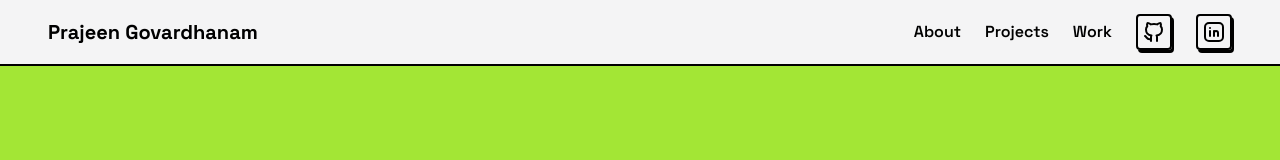
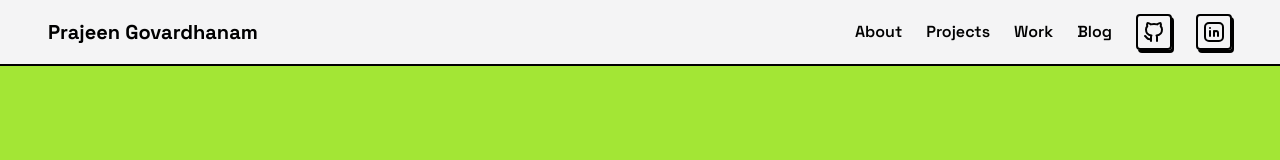
Before and after one commit to PrajeenRG/personal-website, a SvelteKit app: page / in a window 1280 px wide. Shown: the top 160 px of the page. Built offline with nearby package versions, Linux system fonts and the light colour scheme.

Commit message:
:construction: Add link to blog page
Signed-off-by: Prajeen Govardhanam <contact@prajeen.com>

```diff
--- a/src/routes/+layout.svelte
+++ b/src/routes/+layout.svelte
@@ -6,7 +6,7 @@
 
 <svelte:head>
   <link rel="preconnect" href="https://fonts.googleapis.com" />
-  <link rel="preconnect" href="https://fonts.gstatic.com" crossorigin />
+  <link rel="preconnect" href="https://fonts.gstatic.com" crossorigin="anonymous" />
   <link
     href="https://fonts.googleapis.com/css2?family=Space+Grotesk:wght@300..700&display=swap"
     rel="stylesheet"
@@ -24,6 +24,7 @@
         <a href="#about">About</a>
         <a href="#projects">Projects</a>
         <a href="#work">Work</a>
+        <a href="/blog">Blog</a>
         <a
           href="https://github.com"
           class="border-2 border-black p-1 rounded transition-shadow shadow-xy-2 hover:shadow-xy-1"
```
